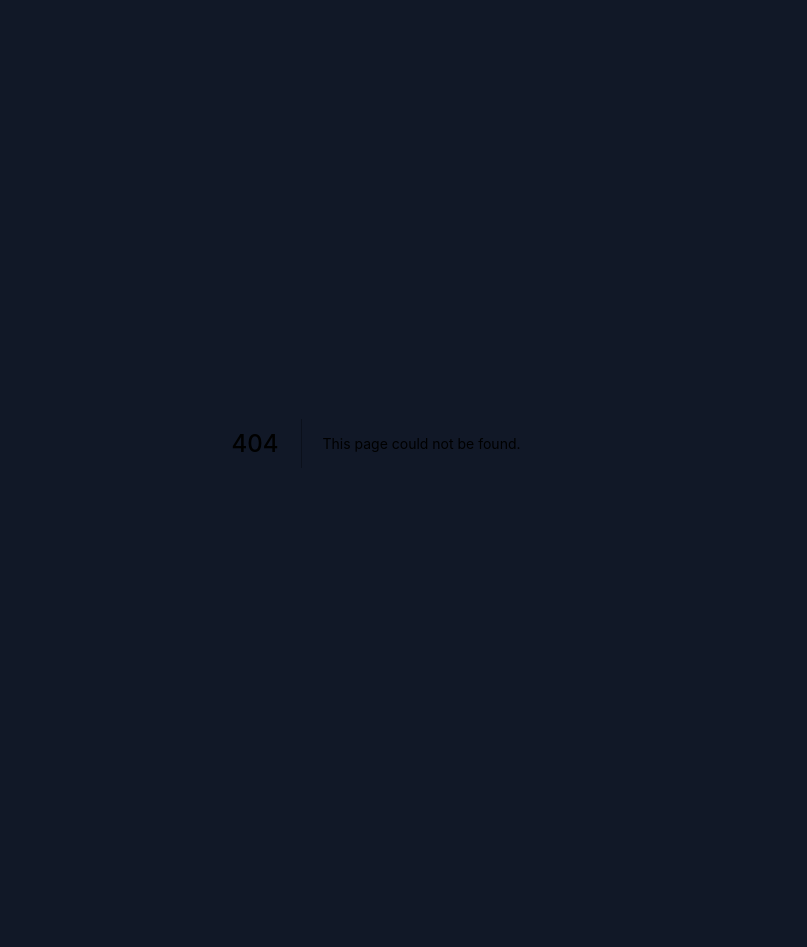
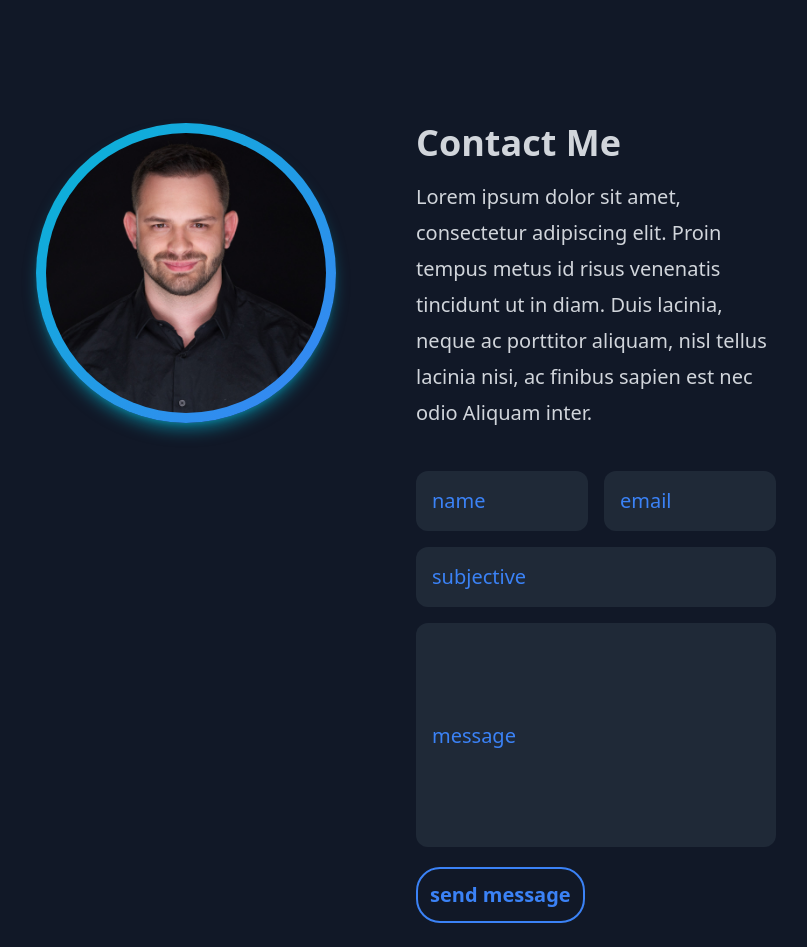
Before and after one commit to brunogenaro/bgenaro.me, a Next.js app: page /contact in a window 1280 px wide. Before the commit this address had no page. Shown: the part 85-1032 px from the top of the page, without its empty margins (264-1071 px from the left). Built offline with nearby package versions, Linux system fonts and the light colour scheme.

Commit message:
feat: contact page

```diff
--- a/src/components/Avatar/index.tsx
+++ b/src/components/Avatar/index.tsx
@@ -3,15 +3,25 @@ import React from 'react'
 import ImageContainer, { ImageBorder } from './styles'
 
 interface iAvatar {
-  src: string
-  alt: string
+  src?: string
+  alt?: string
 }
 const Avatar = ({ src, alt }: iAvatar) => (
   <ImageBorder className="flex items-center justify-center rounded-full bg-gradient-to-br from-cyan-500 to-blue-500 shadow-lg shadow-cyan-500/50">
     <ImageContainer className=" overflow-hidden rounded-full">
-      <Image src={src} alt={alt} width={350} height={350} objectFit="cover" />
+      <Image
+        src={src || ''}
+        alt={alt}
+        width={350}
+        height={350}
+        objectFit="cover"
+      />
     </ImageContainer>
   </ImageBorder>
 )
 
+Avatar.defaultProps = {
+  src: '/assets/image/bruno.jpeg',
+  alt: 'Bruno Genaro Picture',
+}
 export default Avatar
--- a/src/components/ContactMeSection/index.tsx
+++ b/src/components/ContactMeSection/index.tsx
@@ -1,5 +1,14 @@
-const ContactMeSection: React.FC = () => (
-  <div className="mx-auto xl:w-2/3 2xl:w-5/12">
+import { useState } from 'react'
+
+const ContactMeSection: React.FC = () => {
+  const [subject, setSubject] = useState('')
+  const [message, setMessage] = useState('')
+  const [name, setName] = useState('')
+  const [email, setEmail] = useState('')
+  const mailto = 'contato@brunogenaro.com'
+
+  return (
+    <div>
       <div className="pb-10">
         <h2 className="text-4xl font-bold text-gray-300">Contact Me</h2>
         <p className="pt-4 text-xl leading-9 text-gray-300">
@@ -15,11 +24,13 @@ const ContactMeSection: React.FC = () => (
             className="mr-4 w-1/2 rounded-xl bg-gray-800 p-4 text-blue-500 placeholder:text-blue-500"
             placeholder="name"
             type="text"
+            onChange={e => setName(e.target.value)}
           />
           <input
             className="w-1/2 rounded-xl bg-gray-800 p-4 text-blue-500 placeholder:text-blue-500"
             placeholder="email"
             type="text"
+            onChange={e => setEmail(e.target.value)}
           />
         </div>
         <div className="mb-4">
@@ -27,6 +38,7 @@ const ContactMeSection: React.FC = () => (
             className="w-full rounded-xl bg-gray-800 p-4 text-blue-500 placeholder:text-blue-500"
             placeholder="subjective"
             type="text"
+            onChange={e => setSubject(e.target.value)}
           />
         </div>
         <div>
@@ -34,16 +46,21 @@ const ContactMeSection: React.FC = () => (
             className="h-56 w-full rounded-xl bg-gray-800 p-4 text-blue-500 placeholder:text-blue-500"
             placeholder="message"
             type="text"
+            onChange={e => setMessage(e.target.value)}
           />
         </div>
       </div>
       <button
-      className="mt-4 rounded-3xl border-2 border-blue-500 p-3 text-xl font-bold  text-blue-500"
-      type="button"
+        className="mt-5 rounded-3xl border-2 border-blue-500 p-3 text-xl font-bold  text-blue-500"
+        type="submit"
+        onClick={() => {
+          window.location.href = `mailto:${mailto}?subject=${`${name} - ${subject}`} &message=${message}`
+        }}
       >
         send message
       </button>
     </div>
   )
+}
 
 export default ContactMeSection
--- a/src/components/Footer/index.tsx
+++ b/src/components/Footer/index.tsx
@@ -38,7 +38,7 @@ const Footer: React.FC = () => (
         />
         <ListItemLink
           label="contact me"
-          redirectTo="/contact-me"
+          redirectTo="/contact"
           customStyle="text-gray-900"
         />
       </ul>
--- a/src/components/Header/index.tsx
+++ b/src/components/Header/index.tsx
@@ -31,7 +31,7 @@ const Header: React.FC = () => (
         />
         <ListItemLink
           label="contact me"
-          redirectTo="/contact-me"
+          redirectTo="/contact"
           customStyle="text-gray-300"
         />
       </ul>
--- a/src/components/HomeBanner/index.tsx
+++ b/src/components/HomeBanner/index.tsx
@@ -1,10 +1,10 @@
-import { useEffect, useState } from 'react'
+import { useState } from 'react'
 import TypeAnimation from 'react-type-animation'
 import Avatar from '../Avatar'
 import InsertionPointer from './styles'
 
 const HomeBanner: React.FC = () => {
-  const [color, setColor] = useState('from-cyan-500 to-blue-500')
+  const [color] = useState('from-cyan-500 to-blue-500')
   const interval = 3000
 
   return (
@@ -36,7 +36,7 @@ const HomeBanner: React.FC = () => {
           <InsertionPointer className={`bg-gradient-to-br ${color}`} />
         </div>
       </div>
-      <Avatar src="/assets/image/bruno.jpeg" alt="Bruno Genaro Picture" />
+      <Avatar />
     </section>
   )
 }
--- a/src/pages/about/index.tsx
+++ b/src/pages/about/index.tsx
@@ -7,7 +7,7 @@ const About: React.FC = () => (
   <div className="mt-10 text-gray-300">
     <div className="grid grid-cols-2 gap-20">
       <div className="mt-20 self-start justify-self-end">
-        <Avatar src="/assets/image/bruno.jpeg" alt="Bruno Genaro Picture" />
+        <Avatar />
       </div>
       <div className="w-2/3">
         <div className="mb-6">
--- /dev/null
+++ b/src/pages/contact/index.tsx
@@ -0,0 +1,16 @@
+import React from 'react'
+import Avatar from '../../components/Avatar'
+import ContactMeSection from '../../components/ContactMeSection'
+
+const Contact = () => (
+  <div className="grid grid-cols-1 gap-0 md:grid-cols-2 md:gap-20">
+    <div className="mt-20 self-start justify-self-center md:justify-self-end">
+      <Avatar />
+    </div>
+    <div className="mx-0 mt-20 self-start justify-self-start px-5 md:w-3/5 md:px-0">
+      <ContactMeSection />
+    </div>
+  </div>
+)
+
+export default Contact
--- a/src/pages/index.tsx
+++ b/src/pages/index.tsx
@@ -10,7 +10,9 @@ const Home: NextPage = () => (
     <HomeBanner />
     <TalksSection />
     <PodcastsSection />
-    <ContactMeSection />
+    <div className="mx-auto xl:w-2/3 2xl:w-5/12">
+      <ContactMeSection />
+    </div>
   </div>
 )
 export default Home
```
Lines whose indentation alone changed are shown as unchanged.
